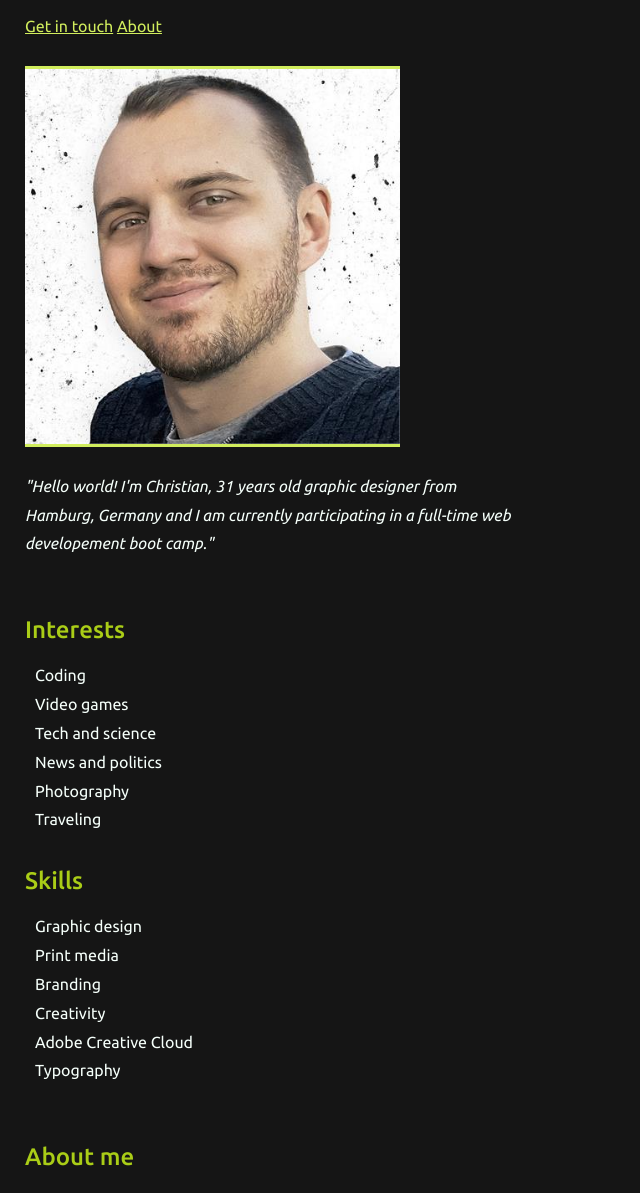
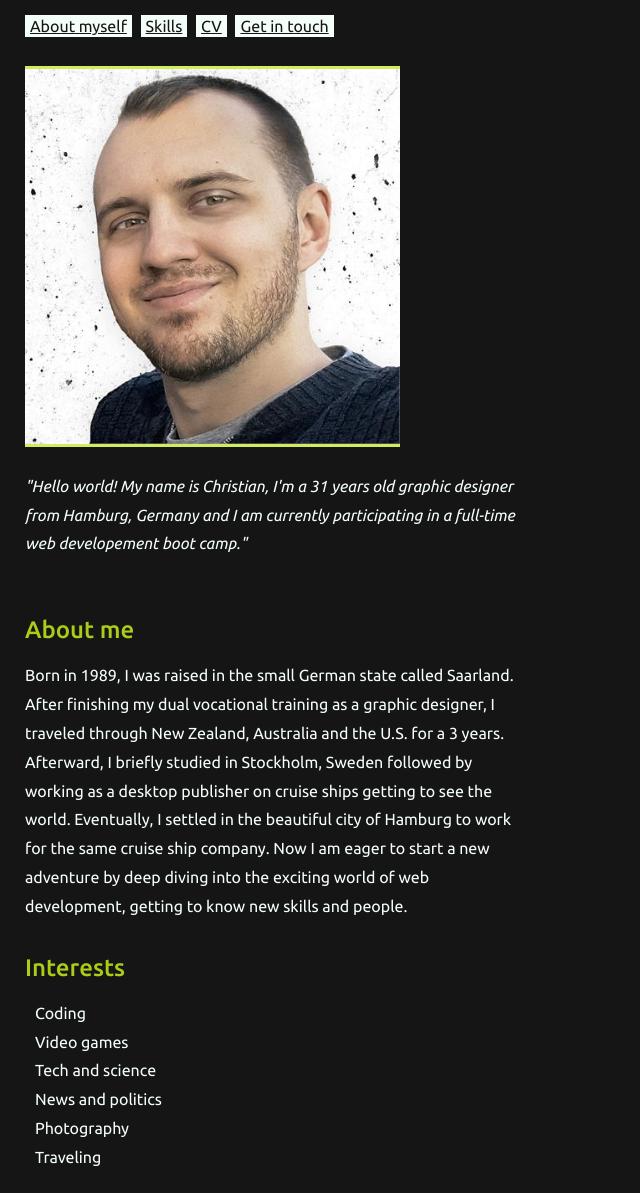
Before and after one commit to czintel/personal-website-test, a plain HTML site: page index.html in a window 1280 px wide. Shown: the part 85-1278 px from the top of the page, without its empty margins (0-640 px from the left). Drawn offline with Linux system fonts and the light colour scheme.

Commit message:
several imrovements

```diff
--- a/index.html
+++ b/index.html
@@ -10,18 +10,20 @@
 
   </head>
 
-  <header>
+  <header id="top">
 
     <h1>Christian Zintel</h1>
 
     <nav>
+      <a href="#about"class="button">About myself</a>
+      <a href="#skills"class="button">Skills</a>
+      <a href="#cv"class="button">CV</a>
       <a href="#contact" class="button">Get in touch</a>
-      <a href="#about"class="button">About</a>
     </nav>
 
     <figure class="pb-0">
       <img src="images/ProfilePhoto.jpeg" alt="" class="borderlines-tb pic"/>
-      <figcaption class='hello-text pt-25 fs-i'>"Hello world! I'm Christian, 31 years old graphic designer from Hamburg,
+      <figcaption class='hello-text pt-25 fs-i'>"Hello world! My name is Christian, I'm a 31 years old graphic designer from Hamburg,
         Germany and I am currently participating in a full-time web developement
         boot camp."</figcaption>
     </figure>
@@ -30,40 +32,6 @@
   </header>
 
   <body class="my-25">
-
-    <section>
-
-      <section>
-
-        <h2>Interests</h2>
-
-        <ul class="pl-10">
-          <li>Coding</li>
-          <li>Video games</li>
-          <li>Tech and science</li>
-          <li>News and politics</li>
-          <li>Photography</li>
-          <li>Traveling</li>
-        </ul>
-
-      </section>
-
-      <section>
-
-        <h2>Skills</h2>
-
-        <ul class="pl-10">
-          <li>Graphic design</li>
-          <li>Print media</li>
-          <li>Branding</li>
-          <li>Creativity</li>
-          <li>Adobe Creative Cloud</li>
-          <li>Typography</li>
-        </ul>
-
-      </section>
-
-    </section>
 
     <section class="about-me">
 
@@ -80,10 +48,38 @@
           world of web development, getting to know new skills and people.
         </p>
 
+
+        <section>
+
+          <h2>Interests</h2>
+
+          <ul class="pl-10">
+            <li>Coding</li>
+            <li>Video games</li>
+            <li>Tech and science</li>
+            <li>News and politics</li>
+            <li>Photography</li>
+            <li>Traveling</li>
+          </ul>
         </section>
 
         <section>
 
+          <h2 id="skills">Skills</h2>
+
+          <ul class="pl-10">
+            <li>Graphic design</li>
+            <li>Print media</li>
+            <li>Branding</li>
+            <li>Creativity</li>
+            <li>Adobe Creative Cloud</li>
+            <li>Typography</li>
+          </ul>
+
+        </section>
+    </section>
+
+    <section id='cv'>
         <h2>Curriculum vitae</h2>
 
           <section>
@@ -107,6 +103,7 @@
           </section>
 
           <section>
+
             <h3># Education</h3>
 
               <dl>
@@ -127,11 +124,11 @@
                 <dt>2000 to 2009</dt>
                 <dd><strong>Abitur</strong> at Albertus-Magnus-Gymnasium in St. Ingbert, Germany</dd>
               </dl>
-         <section>
 
           </section>
+    </section>
 
-    <section class="contact-information">
+    <section>
 
       <h2>Let's connect</h2>
 
@@ -167,6 +164,8 @@
           /></a>
         </div>
 
+        <br>
+
         <h2 id="contact">Contact Information</h2>
 
         <address>
@@ -177,6 +176,9 @@
           Germany<br />
         </address>
 
+        <a href="#top" class="button">Back to the top</a>
+
+
     </section>
 
   </body>
--- a/styles/components/buttons.css
+++ b/styles/components/buttons.css
@@ -1,5 +1,6 @@
 .button {
   background-color: mintcream;
   color: var(--c1);
-  padding: 2px;
+  padding: 2px 5px;
+  margin-right: 5px;
 }
--- a/styles/styles.css
+++ b/styles/styles.css
@@ -5,4 +5,4 @@
 @import './components/links.css';
 @import './components/social-media.css';
 @import './components/pictures.css';
-@import './components/pictures.css';
+@import './components/buttons.css';
```
Also changed, not shown: README.md. Lines whose indentation alone changed are shown as unchanged.
